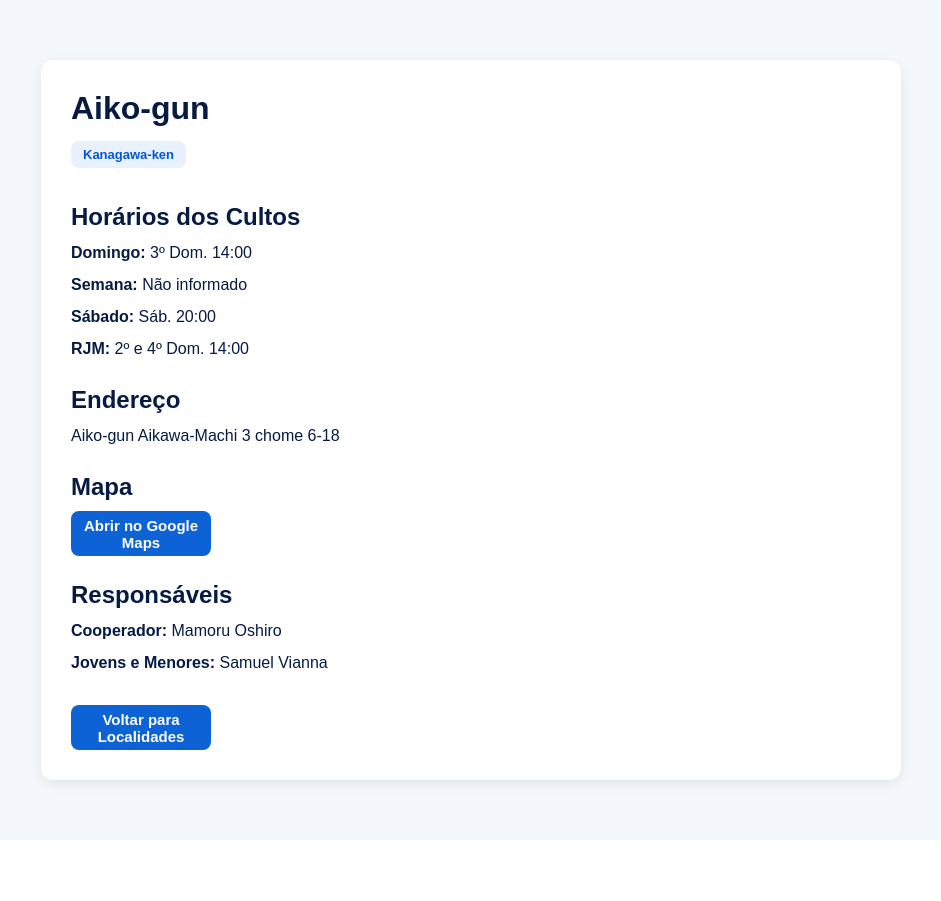
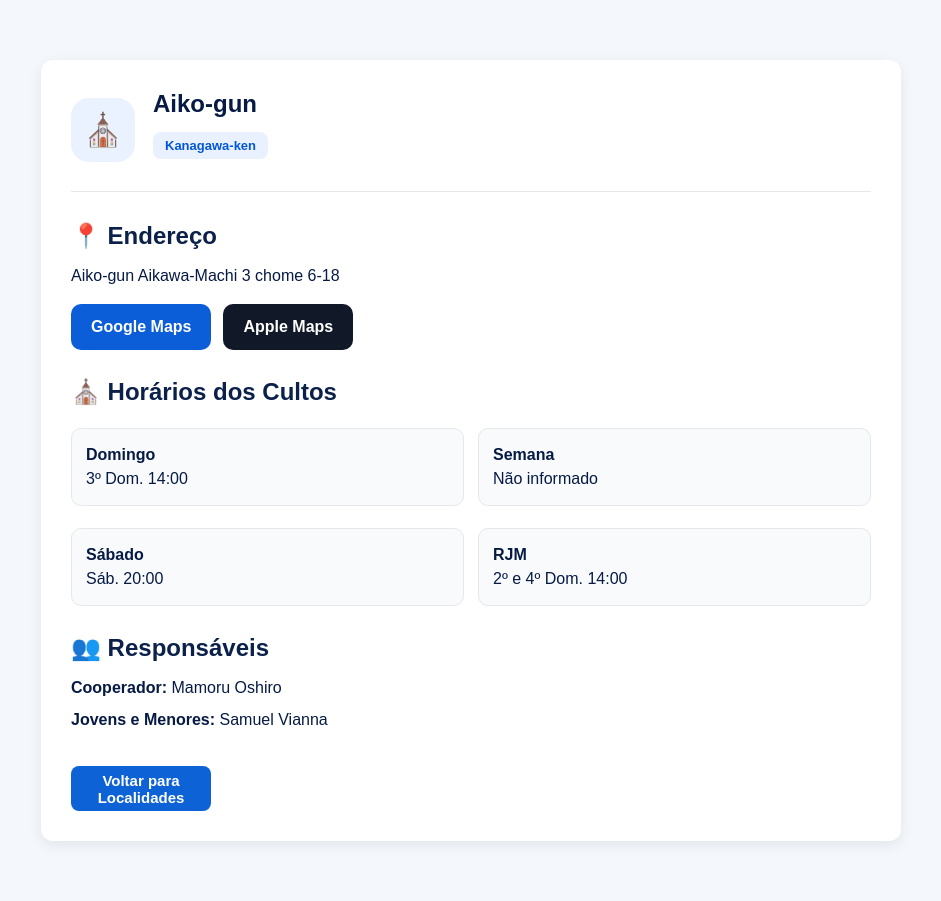
Before and after one commit to andrehagui/avisos_igreja, a Flask app: page /localidade/aiko in a window 1280 px wide. Shown: the part 90-991 px from the top of the page, without its empty margins (169-1110 px from the left). Before the commit the page ends 883 px from the top, so only its background shows below. Run offline with Flask 3, Linux system fonts and the light colour scheme; data comes from the database, SQL or seed files in the repository.

Commit message:
Melhora pagina de localidade

```diff
--- a/static/css/style.css
+++ b/static/css/style.css
@@ -968,3 +968,99 @@
         border-radius: 14px;
     }
 }
+
+.localidade-hero {
+    display: flex;
+    align-items: center;
+    gap: 18px;
+    margin-bottom: 30px;
+    padding-bottom: 22px;
+    border-bottom: 1px solid #e5e7eb;
+}
+
+.localidade-icone {
+    width: 64px;
+    height: 64px;
+    border-radius: 18px;
+    background: #eaf2ff;
+    color: #0b5ed7;
+    display: flex;
+    align-items: center;
+    justify-content: center;
+    font-size: 32px;
+}
+
+.bloco-info {
+    margin-top: 28px;
+}
+
+.bloco-info h2 {
+    margin-bottom: 14px;
+    color: #0b214a;
+}
+
+.botoes-mapa {
+    display: flex;
+    gap: 12px;
+    margin-top: 16px;
+    flex-wrap: wrap;
+}
+
+.btn-mapa {
+    background: #0b5ed7;
+    color: white;
+    text-decoration: none;
+    padding: 14px 20px;
+    border-radius: 10px;
+    font-weight: 700;
+    display: inline-block;
+}
+
+.btn-apple {
+    background: #111827;
+}
+
+.aviso-endereco {
+    margin-top: 12px;
+    padding: 14px;
+    border-radius: 10px;
+    background: #fff7ed;
+    color: #9a3412;
+    font-weight: 600;
+}
+
+.grade-horarios {
+    display: grid;
+    grid-template-columns: repeat(2, minmax(0, 1fr));
+    gap: 14px;
+}
+
+.grade-horarios p {
+    background: #f8fafc;
+    padding: 14px;
+    border-radius: 10px;
+    border: 1px solid #e5e7eb;
+}
+
+.acoes-localidade {
+    margin-top: 34px;
+}
+
+@media (max-width: 600px) {
+    .localidade-hero {
+        align-items: flex-start;
+    }
+
+    .grade-horarios {
+        grid-template-columns: 1fr;
+    }
+
+    .botoes-mapa {
+        flex-direction: column;
+    }
+
+    .btn-mapa {
+        text-align: center;
+        width: 100%;
+    }
+}
--- a/templates/localidade.html
+++ b/templates/localidade.html
@@ -28,53 +28,60 @@
 
 <main class="pagina-localidade">
 
-    <div class="card-detalhe-localidade">
+    <section class="card-detalhe-localidade">
 
+        <div class="localidade-hero">
+            <div class="localidade-icone">⛪</div>
+
+            <div>
                 <h1>{{ igreja["cidade"] }}</h1>
+                <span class="estado">{{ igreja["estado"] }}</span>
+            </div>
+        </div>
 
-        <span class="estado">
-            {{ igreja["estado"] }}
-        </span>
-
-        <h2>Horários dos Cultos</h2>
-
-        <p>
-            <strong>Domingo:</strong>
-            {{ igreja["culto_domingo"] or "Não informado" }}
-        </p>
-
-        <p>
-            <strong>Semana:</strong>
-            {{ igreja["culto_semana"] or "Não informado" }}
-        </p>
-
-        <p>
-            <strong>Sábado:</strong>
-            {{ igreja["culto_sabado"] or "Não informado" }}
-        </p>
-
-        <p>
-            <strong>RJM:</strong>
-            {{ igreja["rjm"] or "Não informado" }}
-        </p>
-
-        <h2>Endereço</h2>
+        <div class="bloco-info">
+            <h2>📍 Endereço</h2>
 
             <p>
                 {{ igreja["endereco"] or "Não informado" }}
             </p>
 
-        <h2>Mapa</h2>
+            {% if igreja["endereco"] and igreja["endereco"] != "Consultar o Ministério" %}
+                <div class="botoes-mapa">
+                    <a
+                        href="https://www.google.com/maps/search/?api=1&query={{ igreja['endereco'] | urlencode }}"
+                        target="_blank"
+                        class="btn-mapa">
+                        Google Maps
+                    </a>
 
                     <a
-                href="https://www.google.com/maps/search/?api=1&query={{ igreja['endereco'] }}"
+                        href="http://maps.apple.com/?q={{ igreja['endereco'] | urlencode }}"
                         target="_blank"
-                class="btn-editar">
+                        class="btn-mapa btn-apple">
+                        Apple Maps
+                    </a>
+                </div>
+            {% else %}
+                <p class="aviso-endereco">
+                    Este local utiliza salão alternativo. Favor consultar o ministério.
+                </p>
+            {% endif %}
+        </div>
 
-                Abrir no Google Maps
-            </a>
+        <div class="bloco-info">
+            <h2>⛪ Horários dos Cultos</h2>
 
-        <h2>Responsáveis</h2>
+            <div class="grade-horarios">
+                <p><strong>Domingo</strong><br>{{ igreja["culto_domingo"] or "Não informado" }}</p>
+                <p><strong>Semana</strong><br>{{ igreja["culto_semana"] or "Não informado" }}</p>
+                <p><strong>Sábado</strong><br>{{ igreja["culto_sabado"] or "Não informado" }}</p>
+                <p><strong>RJM</strong><br>{{ igreja["rjm"] or "Não informado" }}</p>
+            </div>
+        </div>
+
+        <div class="bloco-info">
+            <h2>👥 Responsáveis</h2>
 
             <p>
                 <strong>Cooperador:</strong>
@@ -85,15 +92,16 @@
                 <strong>Jovens e Menores:</strong>
                 {{ igreja["jovens"] or "Não informado" }}
             </p>
+        </div>
 
-        <div style="margin-top:30px;">
+        <div class="acoes-localidade">
             <a class="btn-editar"
                href="{{ url_for('localidades') }}">
                 Voltar para Localidades
             </a>
         </div>
 
-    </div>
+    </section>
 
 </main>
 
```
Lines whose indentation alone changed are shown as unchanged.
